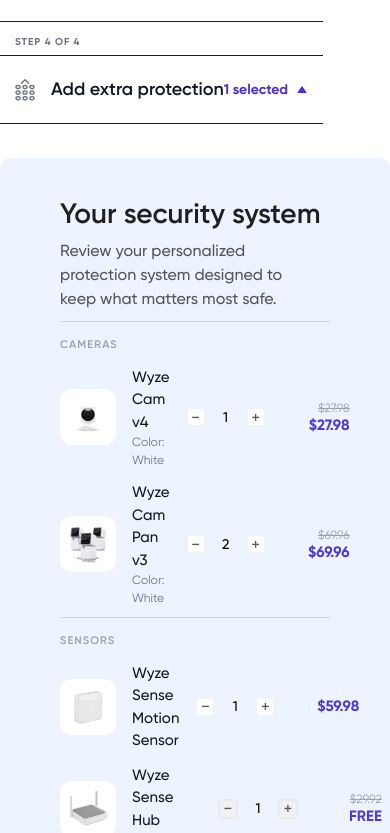
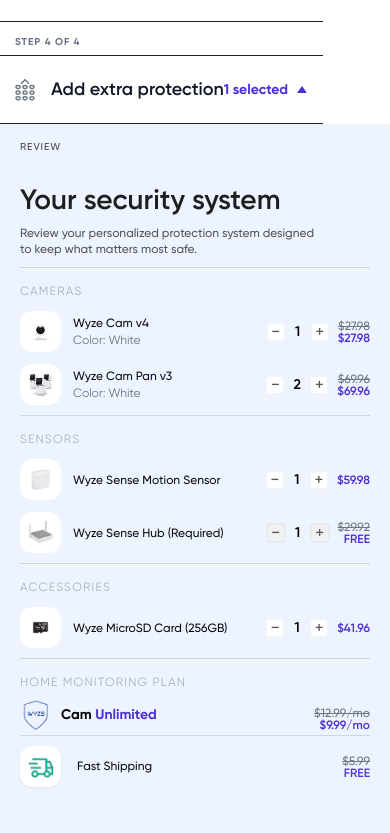
Before and after one commit to OmarElmoez/bundle-builder, a React (Vite) app: page / in a window 390 px wide. Shown: the part 1125-1958 px from the top of the page. Built offline with nearby package versions, Linux system fonts and the light colour scheme.

Commit message:
enhance responsiveness for review section

```diff
--- a/src/components/ReviewSection.tsx
+++ b/src/components/ReviewSection.tsx
@@ -58,13 +58,14 @@
   }
 
   return (
-    <div className="bg-[#EDF4FF] py-8.75 px-15 rounded-[10px] flex flex-col lg:flex-row gap-10 mt-8.5">
+    <div className="bg-[#EDF4FF] py-3.75 px-5 lg:px-15 md:rounded-[10px] flex flex-col lg:flex-row gap-10 md:mt-8.5">
       <div>
         <header>
-          <h2 className="text-[28px] font-semibold text-[#1F1F1F] mb-1">
+          <p className="text-[#484848] text-[10px] md:text-xs font-medium uppercase tracking-widest lg:hidden">Review</p>
+          <h2 className="text-[28px] font-semibold text-[#1F1F1F] mb-1 mt-6.25">
             Your security system
           </h2>
-          <p className="text-[#1F1F1FBF] text-[16px] font-medium w-[85%] mb-2.5">
+          <p className="text-[#1F1F1FBF] text-xs md:text-sm lg:text-base font-medium w-[85%] mb-2.5">
             Review your personalized protection system designed to keep what
             matters most safe.
           </p>
@@ -76,7 +77,7 @@
               key={category}
               className="border border-[#CED6DE] border-r-0 border-l-0 border-b-0 pt-3.75"
             >
-              <h3 className="text-[11px] font-semibold text-gray-400 uppercase tracking-widest mb-3">
+              <h3 className="text-xs text-[#A8B2BD] uppercase tracking-widest mb-3">
                 {category}
               </h3>
 
@@ -86,16 +87,16 @@
                     key={item.key}
                     className="flex items-center justify-between group gap-4"
                   >
-                    <div className="flex items-center gap-4">
-                      <div className="bg-white p-2 rounded-xl w-14 h-14 flex items-center justify-center shrink-0">
+                    <div className="flex items-center gap-3">
+                      <div className="bg-white p-2 rounded-xl w-10.25 h-10.25 flex items-center justify-center shrink-0">
                         <img
                           src={item.imageUrl}
                           alt={item.name}
                           className="max-w-full max-h-full object-contain"
                         />
                       </div>
-                      <div>
-                        <p className="text-[15px] font-medium text-gray-900">
+                      <div className="flex-1">
+                        <p className="text-xs md:text-sm lg:text-lg font-medium text-[#0B0D10]">
                           {item.name}
                         </p>
                         {item.color && (
@@ -106,8 +107,8 @@
                       </div>
                     </div>
 
-                    <div className="flex items-center gap-6">
-                      <div className="flex items-center gap-3">
+                    <div className="flex items-center">
+                      <div className="flex items-center gap-1">
                         <button
                           onClick={() =>
                             !item.isFree &&
@@ -126,7 +127,7 @@
                             &minus;
                           </span>
                         </button>
-                        <span className="text-[14px] font-medium w-4 text-center">
+                        <span className="text-sm font-semibold w-4 text-center">
                           {item.quantity}
                         </span>
                         <button
@@ -149,15 +150,15 @@
                         </button>
                       </div>
 
-                      <div className="flex flex-col items-end min-w-[60px]">
+                      <div className="flex flex-col lg:flex-row lg:gap-2.5 text-xs md:text-sm lg:text-base items-end ml-2 max-w-13 md:max-w-none">
                         {((item.isFree && item.unitPrice > 0) ||
                           (item.originalPrice &&
                             item.originalPrice > item.unitPrice)) && (
-                          <span className="text-[12px] text-gray-400 line-through leading-none mb-1">
+                          <span className=" text-[#6F7882] font-medium line-through leading-none">
                             {formatPrice(item.unitPrice * item.quantity)}
                           </span>
                         )}
-                        <span className="text-[15px] font-bold text-[#4f38d4] leading-none">
+                        <span className="font-semibold text-[#4E2FD2] leading-none">
                           {item.isFree ? "FREE" : item.unitPrice === 0 ? "FREE" : `$${item.lineTotal}`}
                         </span>
                       </div>
@@ -170,14 +171,17 @@
 
           {planItem && (
             <div className="pt-3.75 border-t border-[#CED6DE]">
-              <h3 className="text-[11px] font-semibold text-gray-400 uppercase tracking-widest mb-3">
+              <h3 className="md:hidden text-xs text-[#A8B2BD] uppercase tracking-widest mb-3">
+                Home monitoring plan
+              </h3>
+              <h3 className="hidden md:block text-xs text-[#A8B2BD] uppercase tracking-widest mb-3">
                 PLAN
               </h3>
 
               <div className="space-y-0 rounded-2xl">
                 <div className="flex items-center justify-between group gap-4">
-                  <div className="flex items-center min-w-0">
-                    <div className="w-12 h-12 flex items-center justify-center shrink-0">
+                  <div className="flex items-center min-w-0 -mt-2">
+                    <div className="w-10.25 h-10.25 flex items-center justify-start shrink-0">
                       <img
                         src={planItem.imageUrl}
                         alt={planItem.name}
@@ -185,7 +189,7 @@
                       />
                     </div>
                     <div className="min-w-0">
-                      <p className="text-[20px] font-bold leading-tight truncate">
+                      <p className="text-sm md:text-base lg:text-xl font-bold leading-tight truncate">
                         <span className="text-black">
                           {planItem.name.split(" ")[0]}
                         </span>{" "}
@@ -196,17 +200,17 @@
                     </div>
                   </div>
 
-                  <div className="flex flex-col items-end min-w-[88px]">
+                  <div className="flex flex-col lg:flex-row lg:gap-2.5 items-end text-xs md:text-sm lg:text-base min-w-22">
                     {planItem.originalPrice &&
                       planItem.originalPrice > planItem.unitPrice && (
-                        <span className="text-[13px] text-gray-400 line-through leading-none mb-1">
+                        <span className="font-medium text-[#6F7882] line-through leading-none">
                           {formatSubscriptionPrice(
                             planItem.originalPrice,
                             planItem.frequency,
                           )}
                         </span>
                       )}
-                    <span className="text-[18px] font-semibold text-[#4E2FD2] leading-none">
+                    <span className=" font-semibold text-[#4E2FD2] leading-none">
                       {formatSubscriptionPrice(
                         planItem.unitPrice,
                         planItem.frequency,
@@ -219,27 +223,27 @@
 
                 <div className="flex items-center justify-between group gap-4 py-2.5">
                   <div className="flex items-center gap-4 min-w-0">
-                    <div className="bg-white rounded-xl w-12 h-12 flex items-center justify-center shrink-0 shadow-[0_1px_2px_rgba(15,23,42,0.08)]">
+                    <div className="bg-white rounded-xl w-10.25 h-10.25 flex items-center justify-center shrink-0 shadow-[0_1px_2px_rgba(15,23,42,0.08)]">
                       <img
                         src={data.shipping.imageUrl}
                         alt={data.shipping.method}
-                        className="w-8 h-8 object-contain"
+                        className="w-7 h-7 object-contain"
                       />
                     </div>
                     <div className="min-w-0">
-                      <p className="text-[16px] font-semibold text-gray-900 leading-tight truncate">
+                      <p className="text-xs md:text-sm lg:text-lg font-medium text-[#0B0D10] leading-tight truncate">
                         {data.shipping.method}
                       </p>
                     </div>
                   </div>
 
-                  <div className="flex flex-col items-end min-w-[88px]">
+                  <div className="flex flex-col items-end lg:flex-row lg:gap-2.5 text-xs md:text-sm lg:text-base min-w-22">
                     {shippingIsFree && shippingPrice > 0 && (
-                      <span className="text-[13px] text-gray-400 line-through leading-none mb-1">
+                      <span className="font-medium text-[#6F7882] line-through leading-none">
                         {formatPrice(shippingPrice)}
                       </span>
                     )}
-                    <span className="text-[18px] font-semibold text-[#4f38d4] leading-none">
+                    <span className="font-semibold text-[#4f38d4] leading-none">
                       {shippingIsFree ? "FREE" : formatPrice(shippingPrice)}
                     </span>
                   </div>
@@ -250,7 +254,7 @@
         </div>
       </div>
 
-      <div className="w-full lg:w-[340px] flex flex-col flex-1 pt-2 lg:pt-16">
+      <div className="w-full lg:w-85 flex flex-col flex-1 pt-2 lg:pt-16">
         <div className="flex flex-col items-end w-full mb-4">
           <div className="flex justify-end w-full items-end mb-2">
             <div className="text-right">
@@ -259,7 +263,7 @@
                   {formatPrice(totalOriginalPrice)}
                 </span>
               )}
-              <span className="text-2xl font-bold text-[#4f38d4]">
+              <span className="text-2xl font-bold text-[#4E2FD2]">
                 {formatPrice(cartTotal)}
               </span>
             </div>
```
